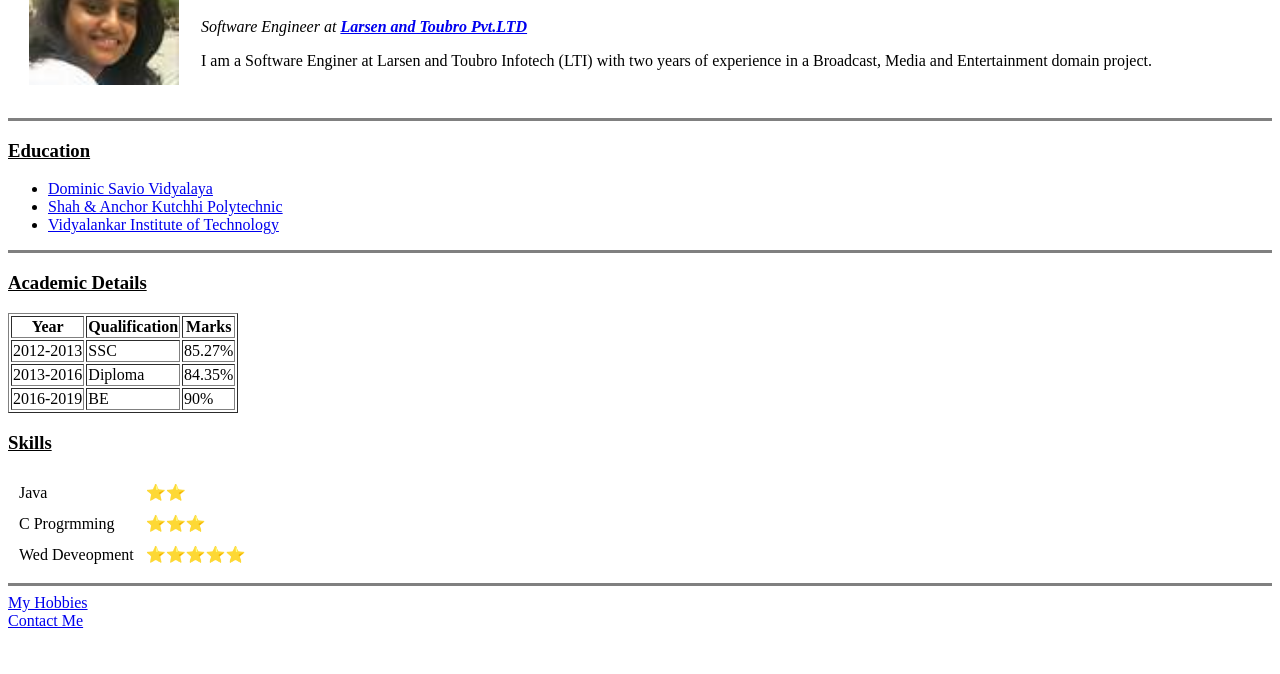
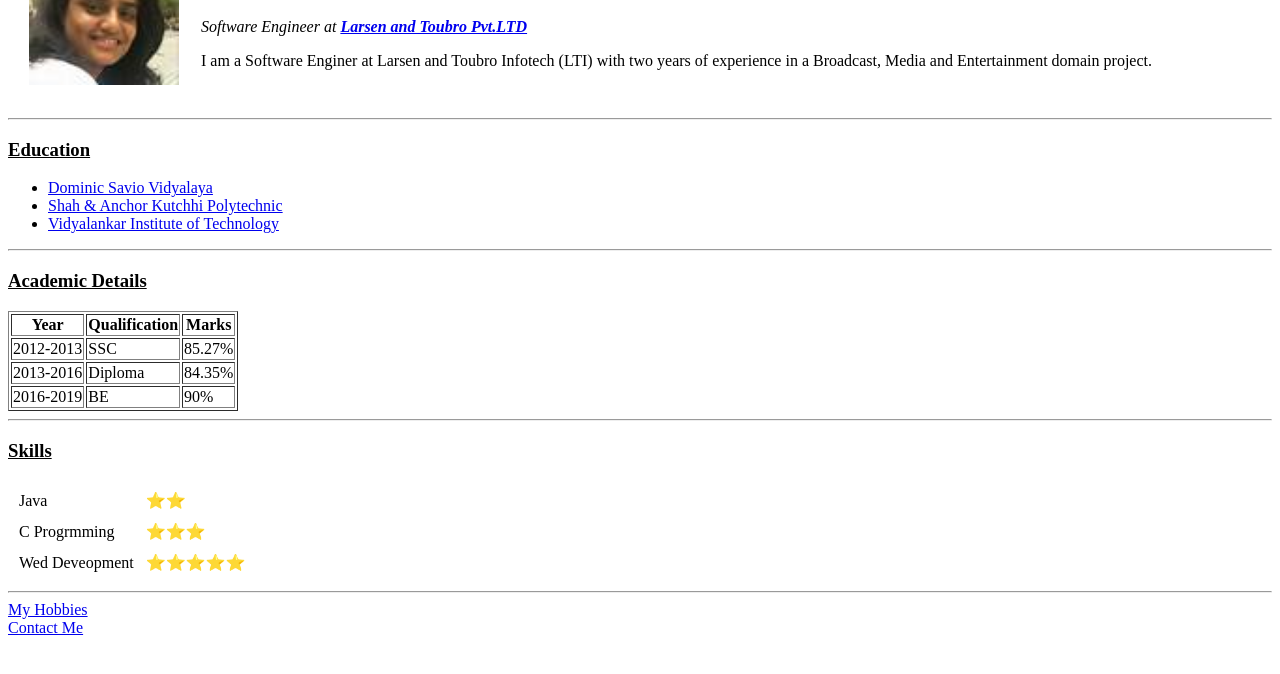
Before and after one commit to shruti-2901/New-CV, a plain HTML site: page index.html in a window 1280 px wide. Shown: the part 94-768 px from the top of the page. Drawn offline with Linux system fonts and the light colour scheme.

Commit message:
updated the index file

```diff
--- a/index.html
+++ b/index.html
@@ -1,11 +1,10 @@
 <!DOCTYPE html>
-<html lang="en" dir="ltr">
-
+<html>
 <head>
   <meta charset="utf-8">
   <title>Shruti's Personal Site</title>
+   <link rel="stylesheet" href="css/styles.css">
 </head>
-
 <body>
   <table cellspacing="20">
     <tr>
@@ -13,18 +12,18 @@
       <td>
         <h1>Shruti Khatpe</h1>
         <p><em>Software Engineer at <strong><a href="https://www.lntinfotech.com/">Larsen and Toubro Pvt.LTD</a></strong></em></p>
-        <p>I am a Software Enginer at Larsen and Toubro Infotech (LTI) with two years of experience in a Broadcast, Media and Entertainment domain project.</p>
+        <p>I am a Software Enginer at Larsen and Toubro Infotech (LTI) with two years of experience in a Broadcast, Media and Entertainment domain project.<br /></p>
       </td>
     </tr>
   </table>
-  <hr size="3" noshade />
+  <hr>
   <h3><u>Education</u></h3>
   <ul>
     <li><a href="http://www.dominicsaviovidyalaya.com/">Dominic Savio Vidyalaya</a></li>
     <li><a href="https://www.icbse.com/colleges/shah-anchor-kutchhi-polytechnic-4zknz0">Shah & Anchor Kutchhi Polytechnic</a></li>
     <li><a href="https://vit.edu.in/">Vidyalankar Institute of Technology</a></li>
   </ul>
-  <hr size="3" noshade />
+  <hr>
   <h3><u>Academic Details</u></h3>
   <table border="1">
     <thead>
@@ -52,6 +51,7 @@
       </tr>
     </tbody>
   </table>
+  <hr>
   <h3><u>Skills</u></h3>
   <table cellspacing="10">
     <tr>
@@ -67,7 +67,7 @@
       <td>⭐⭐⭐⭐⭐</td>
     </tr>
   </table>
-  <hr size="3" noshade />
+  <hr>
   <a href="hobbies.html">My Hobbies</a><br />
   <a href="contactme.html">Contact Me</a>
 </body>
```
Lines whose indentation alone changed are shown as unchanged.
